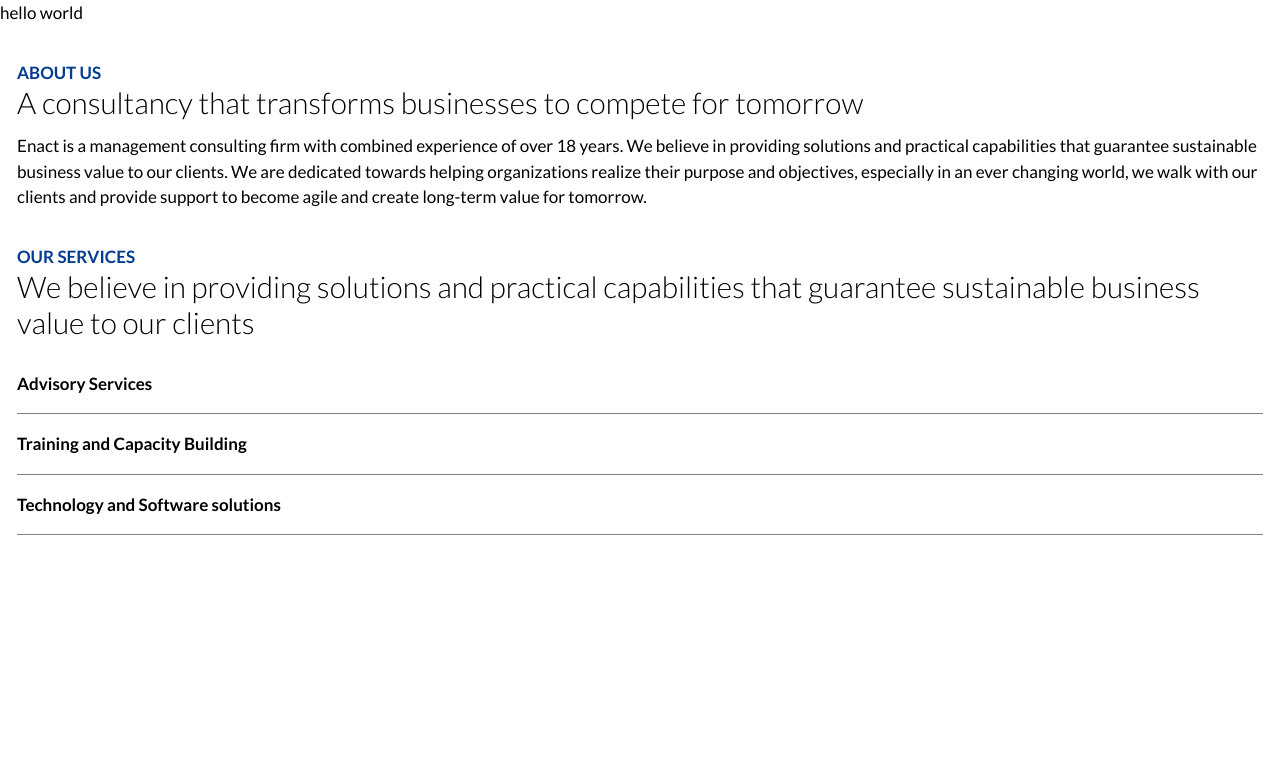
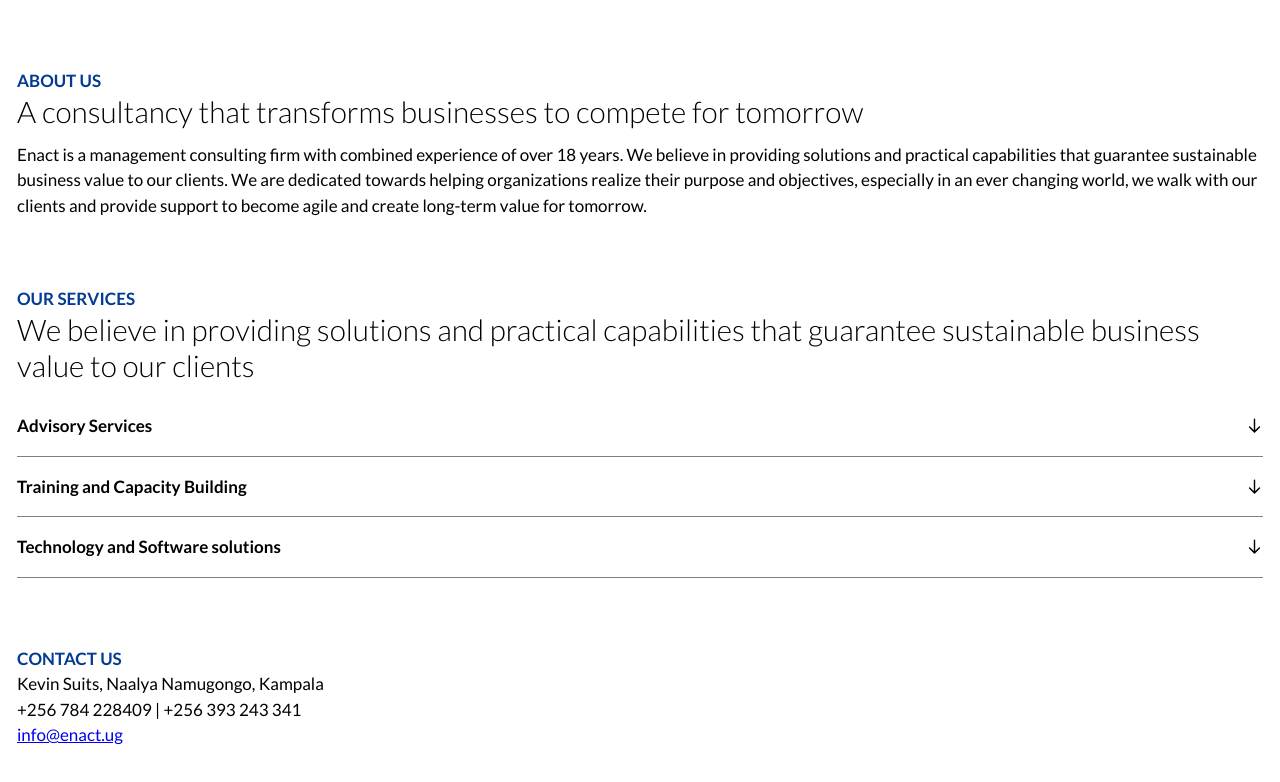
Before and after one commit to gs-maker/enact_temp, a React (Create React App) app: page / in a window 1280 px wide. Shown: the top 782 px of the page. Built offline with nearby package versions, Linux system fonts and the light colour scheme.

Commit message:
content set

```diff
--- a/package.json
+++ b/package.json
@@ -8,7 +8,8 @@
     "@testing-library/user-event": "^12.8.3",
     "react": "^17.0.2",
     "react-dom": "^17.0.2",
-    "react-scripts": "4.0.3",
+    "react-icons": "^4.3.1",
+    "react-scripts": "^4.0.3",
     "web-vitals": "^1.1.2"
   },
   "scripts": {
--- a/src/App.js
+++ b/src/App.js
@@ -1,13 +1,14 @@
 import React from "react";
 import Services from "./components/Services";
 import AboutUs from "./components/AboutUs";
+import ContactUs from "./components/ContactUs";
 
 function App() {
 	return (
 		<div className="App">
-			<p>hello world</p>
 			<AboutUs />
 			<Services />
+			<ContactUs />
 		</div>
 	);
 }
--- /dev/null
+++ b/src/components/ContactUs.js
@@ -0,0 +1,21 @@
+import React from "react";
+
+const ContactUs = () => {
+	return (
+		<div className="section">
+			<h4>CONTACT US</h4>
+			<p>Kevin Suits, Naalya Namugongo, Kampala </p>
+			<p>
+				<a className="tel" href="tel:+256 784 228409">
+					+256 784 228409 | +256 393 243 341
+				</a>
+			</p>
+
+			<p className="email">
+				<a href="mailto: info@enact.ug">info@enact.ug</a>
+			</p>
+		</div>
+	);
+};
+
+export default ContactUs;
--- a/src/components/Services.js
+++ b/src/components/Services.js
@@ -1,5 +1,7 @@
 import React, { useState } from "react";
 import { data } from "../data";
+import { HiOutlineArrowUp } from "react-icons/hi";
+import { HiOutlineArrowDown } from "react-icons/hi";
 
 const Services = () => {
 	const [isOpen, setIsOpen] = useState(false);
@@ -25,6 +27,11 @@
 					<div key={id}>
 						<div className="service-title">
 							<h3 onClick={() => toggleOpen(id)}>{title}</h3>
+							{isOpen === id && <HiOutlineArrowUp onClick={() => toggleOpen(id)} /> ? (
+								<HiOutlineArrowUp />
+							) : (
+								<HiOutlineArrowDown />
+							)}
 						</div>
 
 						{/* list items */}
--- a/src/index.css
+++ b/src/index.css
@@ -28,10 +28,13 @@
 }
 
 .section {
-	margin: 2rem 1rem;
+	margin: 4rem 1rem;
 }
 
 .service-title {
+	display: flex;
+	align-items: center;
+	justify-content: space-between;
 	padding: 1rem 0;
 	border-bottom: 1px solid grey;
 	transition: all;
@@ -40,10 +43,26 @@
 .service-title h3:hover {
 	color: var(--title-color);
 	margin-left: 2rem;
-	transition: .25s ease-in-out;
+	transition: 0.15s ease-out;
 }
 
 .service-list {
 	margin-top: 1rem;
 	margin-left: 1rem;
+	transition: all ease-in;
 }
+
+.service-list{
+	margin-bottom: 2rem;
+}
+
+.tel {
+	text-decoration: none;
+	color: inherit;
+	cursor: pointer;
+}
+
+.email {
+	color: var(--title-color);
+	cursor: pointer;
+}
```
Also changed, not shown: 1 other file (tests, documents, lock files or other folders).
